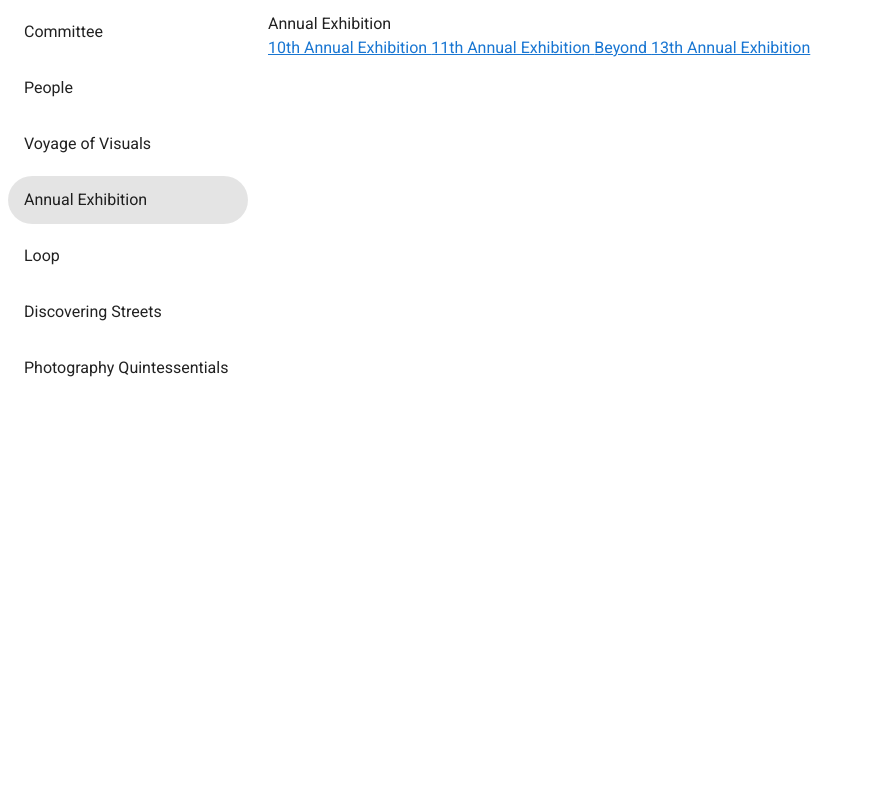
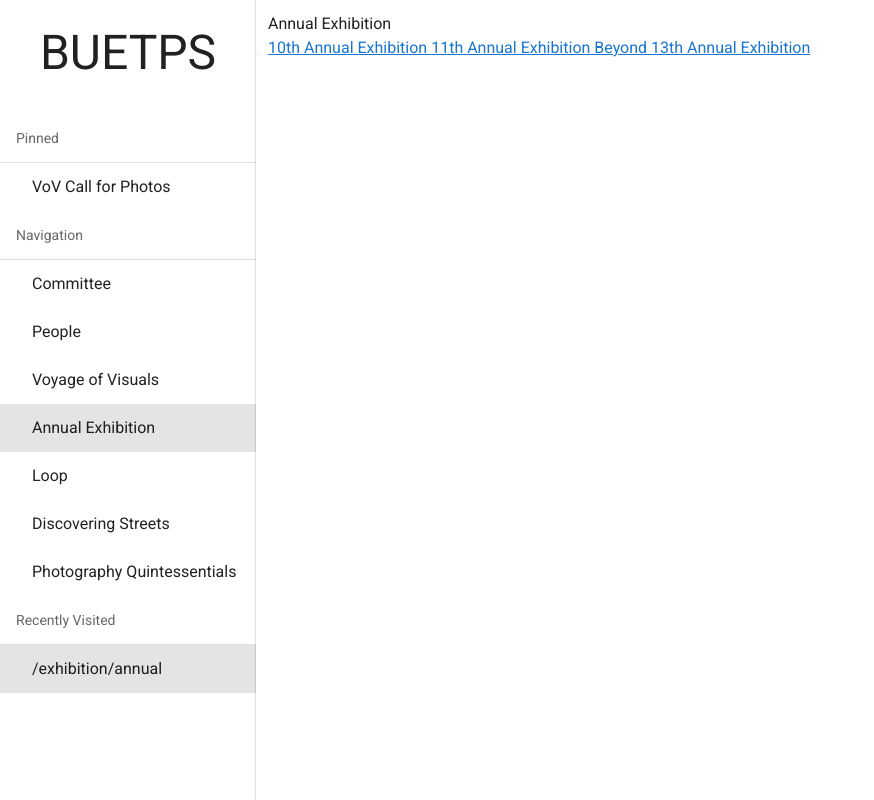
Before and after one commit to buetps/buetps.github.io, a Vue app: page /#/exhibition/annual in a window 1280 px wide. Shown: the whole page, without its empty margins (0-874 px from the left). Built offline with nearby package versions, Linux system fonts and the light colour scheme.

Commit message:
navigation

```diff
--- a/src/App.vue
+++ b/src/App.vue
@@ -1,6 +1,6 @@
 <template>
   <v-app id="inspire">
-
+    <!--
     <v-navigation-drawer app floating>
         <v-list rounded>
           <v-list-item link v-for="(menuItem,menuIndex) in menu" :key=menuIndex :to="menuItem.link">
@@ -10,6 +10,40 @@
           </v-list-item>
         </v-list>
       </v-navigation-drawer>
+-->
+
+    <v-btn fab fixed flat class=ma-6 style="z-index:10;right:0" v-if=!drawer @click="drawer=true">
+      <v-icon>mdi-menu</v-icon>
+    </v-btn>
+
+    <v-navigation-drawer v-model="drawer" persistent app>
+      <v-row justify="center" align="center">
+        <div class="display-2 py-10">BUETPS</div>
+      </v-row>
+        <v-list >
+
+          <v-subheader>Pinned</v-subheader>
+          <v-divider></v-divider>
+          <v-list-item v-for="(menuItem,menuIndex) in menu.pinned" :key="'pinned'+menuIndex" :to="menuItem.link" >
+              <div class=pl-4>{{menuItem.name}}</div>
+          </v-list-item>
+
+          <v-subheader>Navigation</v-subheader>
+          <v-divider></v-divider>
+          <v-list-item v-for="(menuItem,menuIndex) in menu.navigation" :key=menuIndex :to="menuItem.link" >
+               <div class=pl-4>{{menuItem.name}}</div>
+          </v-list-item>
+
+          <div v-if="recent!=null && recent.length>0">
+            <v-subheader>Recently Visited</v-subheader>
+            <v-divider></v-divider>
+            <v-list-item v-for="(menuItem,menuIndex) in recent" :key=menuIndex :to="menuItem" >
+                <div class=pl-4>{{menuItem}}</div>
+            </v-list-item>
+          </div>
+
+        </v-list>
+    </v-navigation-drawer>
 
 
     <v-content>
@@ -27,7 +61,13 @@ import menu from "./data/menu"
   export default {
     data(){
       return {
+        drawer: true,
         menu
+      }
+    },
+    computed: {
+      recent() {
+        return this.$store.state.recent;
       }
     }
   }
--- a/src/data/menu.js
+++ b/src/data/menu.js
@@ -1,4 +1,4 @@
-var data = [
+var navigation = [
     {
         name: "Committee",
         link: "/committee"
@@ -29,4 +29,11 @@ var data = [
     },
 ];
 
-export default data;
+var pinned = [
+    {
+        name: "VoV Call for Photos",
+        link: "/exhibition/vov/divergence/call"
+    },
+]
+
+export default {navigation,pinned};
--- /dev/null
+++ b/src/data/workshop/discovering_streets/call.js
@@ -0,0 +1,5 @@
+var data = {
+    id: "call",
+    name: "Intro"
+};
+export default data;
--- /dev/null
+++ b/src/data/workshop/loop/call.js
@@ -0,0 +1,5 @@
+var data = {
+    id: "call",
+    name: "Intro"
+};
+export default data;
--- /dev/null
+++ b/src/data/workshop/quintessentials/call.js
@@ -0,0 +1,5 @@
+var data = {
+    id: "call",
+    name: "Intro"
+};
+export default data;
--- a/src/router/index.js
+++ b/src/router/index.js
@@ -119,6 +119,9 @@ router.beforeEach((to, from, next) => {
   store.dispatch("validateRouteParams", to.params)
     .then(response => {
       if(response){
+
+        store.dispatch("addToRecentlyVisited", to.path);
+
         next();
       } else {
         next("/");
--- a/src/store/index.js
+++ b/src/store/index.js
@@ -22,7 +22,9 @@ export default new Vuex.Store({
     album: undefined,
     photo: undefined,
 
-    committee: undefined
+    committee: undefined,
+
+    recent: []
   },
   mutations: {
     setExhibition(state, exhibition){
@@ -91,8 +93,16 @@ export default new Vuex.Store({
 
       state.committee = undefined;
     },
+
+    addToRecent(state, path){
+      state.recent.push(path);
+    }
   },
   actions: {
+    addToRecentlyVisited({commit}, path){
+      commit("addToRecent", path);
+    },
+
     validateRouteParams({commit}, params){
       var flag = true;
       //validate exhibition
--- a/src/views/exhibition/ExhibitionChildBase.vue
+++ b/src/views/exhibition/ExhibitionChildBase.vue
@@ -1,15 +1,22 @@
 <template>
   <div>
+    <div>
     {{exhibition.name}}
     <transition name=slide-left mode=out-in>
       <router-view></router-view>
     </transition>
+    </div>
   </div>
 
 </template>
 
 <script>
 export default {
+  data(){
+    return{
+      show: true
+    }
+  },
   computed: {
     exhibition(){
       return this.$store.state.exhibition;
--- a/src/views/exhibition/season/ExhibitionSeasonBase.vue
+++ b/src/views/exhibition/season/ExhibitionSeasonBase.vue
@@ -4,6 +4,7 @@
     <transition name=slide-left mode=out-in>
       <router-view/>
     </transition>
+
   </div>
 
 </template>
```
